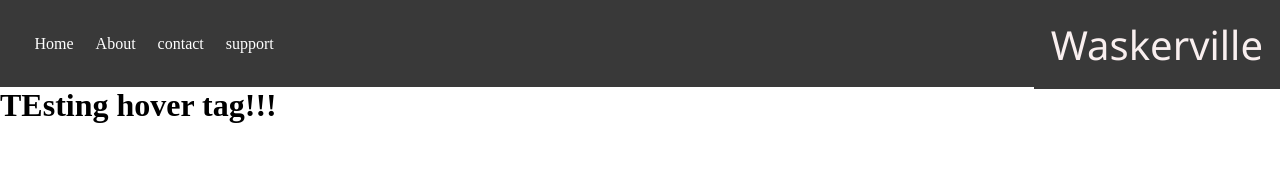
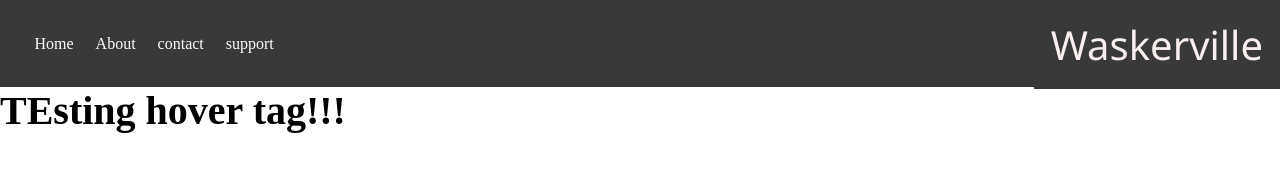
Before and after one commit to ElvinWasker/Waskervillenav.git.io, a plain HTML site: page index.html in a window 1280 px wide. Drawn offline with Linux system fonts and the light colour scheme.

Commit message:
Update style.css

```diff
--- a/style.css
+++ b/style.css
@@ -35,3 +35,12 @@
     color: beige;
     background-color: black;
 }
+h1{
+    font-size:30pt;
+    color:black;
+    background-color:white;
+}
+h1:hover{
+    color:red;
+    background-color:black;
+}
```
